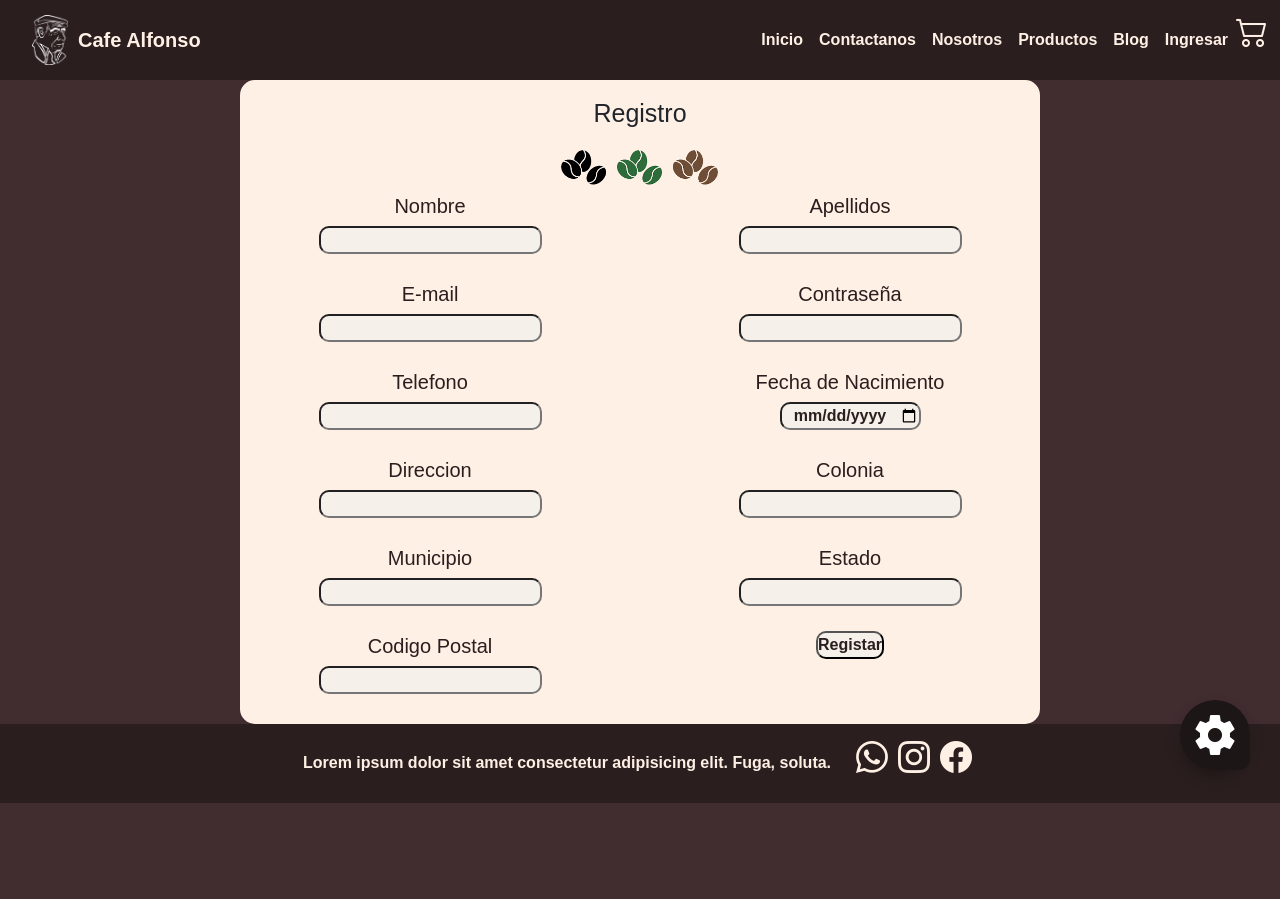
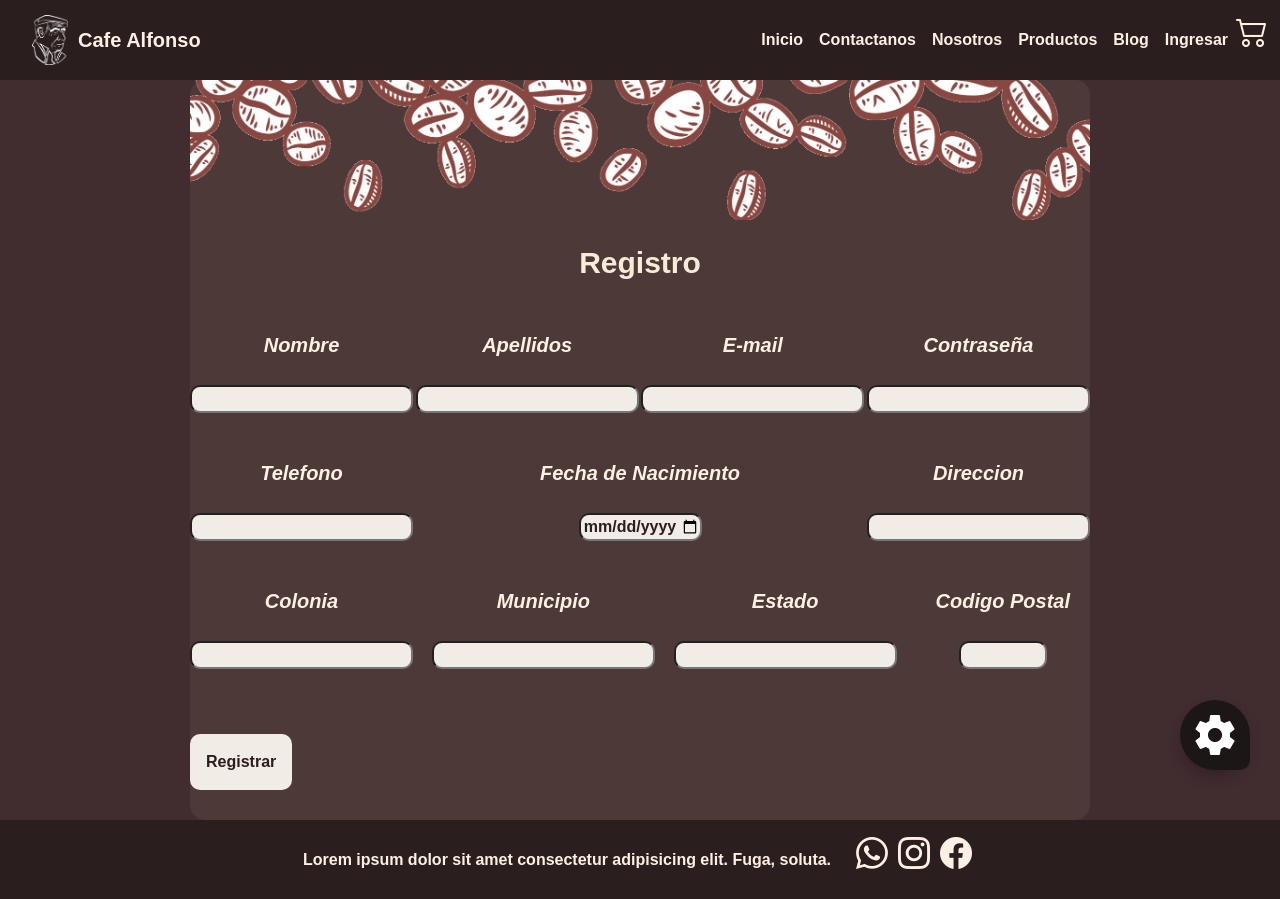
Before and after one commit to EdgarVRP/Ecommerce_CH24, a plain HTML site: page signup.html in a window 1280 px wide. Before the commit the page ends 803 px from the top, so only its background shows below. Drawn offline with nearby package versions, Linux system fonts and the light colour scheme.

Commit message:
login and signup

```diff
--- a/signup.html
+++ b/signup.html
@@ -26,57 +26,57 @@
     <div id="navbar"></div>
 
     <div class="central-div">
+        <img src="./assets/img/cafe-back.png" alt="" class="img-gra">
         <div class="title-r">Registro</div>
-        <img src="./assets/img/granos3.png" alt="" class="img-gra">
         <div class="cont">
             <form action="#">
             <div class="user">
                 <div class="inp-info">
-                    <span class="name-inp">Nombre</span>
-                    <input type="text" maxlength="15" required>
+                    <span class="name-inp"><b>Nombre</b></span>
+                    <input type="text" pattern="[A-Za-z]{4,12}" required>
                 </div>
                 <div class="inp-info">
-                    <span class="name-inp">Apellidos</span>
-                    <input type="text" required>
+                    <span class="name-inp"><b>Apellidos</b></span>
+                    <input type="text" pattern="[A-Za-z]{4,22}" required>
                 </div>
-                <div class="inp-info">
-                    <span class="name-inp">E-mail</span>
+                     <div class="inp-info">
+                    <span class="name-inp"><b>E-mail</b></span>
                     <input type="email" required>
                 </div>
                 <div class="inp-info">
-                    <span class="name-inp">Contraseña</span>
+                    <span class="name-inp"><b>Contraseña</b></span>
                     <input type="password" minlength="6" maxlength="16" required>
                 </div>
                 <div class="inp-info">
-                    <span class="name-inp">Telefono</span>
-                    <input type="tel" maxlength="10" required>
+                    <span class="name-inp"><b>Telefono</b></span>
+                    <input type="tel" maxlength="10"  pattern="[0-9]{10}" required>
                 </div>
                 <div class="inp-info">
-                    <span class="name-inp">Fecha de Nacimiento</span>
-                    <input type="date" required>
+                    <span class="name-inp"><b>Fecha de Nacimiento</b></span>
+                    <input type="date" min="1923-01-01" max="2010-12-31" required>
                 </div>
                 <div class="inp-info">
-                    <span class="name-inp">Direccion</span>
-                    <input type="text" required>
+                    <span class="name-inp"><b>Direccion</b></span>
+                    <input type="text" maxlength="30" required>
                 </div>
                 <div class="inp-info">
-                    <span class="name-inp">Colonia</span>
-                    <input type="text" required>
+                    <span class="name-inp"><b>Colonia</b></span>
+                    <input type="text" pattern="[A-Za-z]{3,15}" required>
                 </div>
                 <div class="inp-info">
-                    <span class="name-inp">Municipio</span>
-                    <input type="text" required>
+                    <span class="name-inp"><b>Municipio</b></span>
+                    <input type="text" pattern="[A-Za-z]{3,15}" required>
                 </div>
                 <div class="inp-info">
-                    <span class="name-inp">Estado</span>
-                    <input type="text" required>
+                    <span class="name-inp"><b>Estado</b></span>
+                    <input type="text" pattern="[A-Za-z]{3,15}" required>
                 </div>
                 <div class="inp-info">
-                    <span class="name-inp">Codigo Postal</span>
-                    <input type="number" maxlength="5" required>
+                    <span class="name-inp"><b>Codigo Postal</b></span>
+                    <input type="number" pattern="[0-9]{5}"  min="1" max="99999" maxlength="5" required>
                 </div>
                 <div class="inp-info">
-                    <input type="submit" value="Registar" >
+                    <input type="submit" value="Registrar" class="btn">
                 </div>
             </div>
             </form>
--- a/styles/login.css
+++ b/styles/login.css
@@ -111,7 +111,7 @@
 } */
 .buttoni{
   width:60%;
-  font-size: 20px;
+  font-size: 15px;
   font-weight: 700;
   margin: 10px 0;
   font-family: 'Ubuntu', sans-serif;
@@ -143,13 +143,15 @@
   text-align: center;
   font-size: 20px;
   padding: 10px;
+  border-radius: 10px;
+
 }
 
 .right-form a:hover{
   color:var(--secondary2);
-  border-radius: 7px;
   border-color: var(--secondary2);
   background-color:var(--primary);
+  transition: 0.7s;
 }
 
 .right-form a:active{
--- a/styles/signup.css
+++ b/styles/signup.css
@@ -43,56 +43,80 @@ body{
     align-items: center;
     flex-direction: column;
     margin: auto;
-	max-width: 800px;
+	max-width: 900px;
 	width: 100%;
 	text-align: center;
-    background-color: var(--secondary2);
+    background-color:rgba(149, 133, 102, 0.149);
 /*     padding: 25px 30px;
  */ border-radius: 15px;
     font-family: 'Ubuntu', sans-serif;
 }
 
 
-.central-div .title-r{
-    font-size: 25px;
+/* .central-div .title-r{
+    font-family: 'Ubuntu', sans-serif;
+    font-size: 35px;
     font-weight: 500;
     position: relative;
     padding: 15px;
+} */
+
+
+
+.title-r{
+    color: antiquewhite;
+    font-family: 'Ubuntu', sans-serif;
+    font-size: 30px;
+    font-weight: 700;
+    position: relative;
+    padding: 10px;
+    margin: 10px;
+}
+
+
+.name-inp{
+    font-family: 'Ubuntu', sans-serif;
+    font-style: italic;
+    color: var(--secondary2);
+    font-weight: bold;
+    font-size: 20px;
+    padding: 20px;
+
 }
 
 
 .img-gra{
-    width: 20%;
+    width: 100%;
 }
+
+
+
 
 
 .central-div form .user{
     display: flex;
     flex-wrap: wrap;
-    justify-content: space-between;
+   justify-content: space-between;
+   text-align: center;
     margin: 5px 0 5px 0;
+
 }
 
 
 form .user .inp-info{
     margin-bottom: 25px;
-    width: calc(100% / 2 - 20px);
+/*     width: calc(90% / 2 - 20px); */
 }
 
 form .inp-info span.name-inp{
     font-family: 'Ubuntu', sans-serif;
-    color: var(--primary);
+    color: var(--secondary2);
     display: block;
     font-weight: 500;
     margin-bottom: 5px;
 }
 
-.name-inp{
-    font-family: 'Ubuntu', sans-serif;
-    color: var(--primary);
-    font-weight: 800;
-    font-size: 20px;
-}
+
 
 
 .user .inp-info input{
@@ -102,6 +126,21 @@ form .inp-info span.name-inp{
     font-size: 16px;
     background-color:rgba(245, 240, 234, 0.98);
     text-align: center;
+    font-weight: bold;
+}
+
+
+.btn{
+    margin-top: 40px;
+    margin-right: 30px;
+    border-radius: 10px;
+    padding: 15px;
+    font-family: 'Ubuntu', sans-serif;
+}
+
+.btn:hover{
+    color: var(--secondary2);
+    background-color: var(--primary);
 }
 
 
@@ -110,14 +149,15 @@ form .inp-info span.name-inp{
 } */
 
 
-@media (max-width: 768px) {
-	.central-div {
+/* @media (max-width: 768px) {
+	.container {
 		max-width: 75%;
 	}
 }
 
 @media (max-width: 480px) {
-	.central-div {
+	.container {
 		max-width: 100%;
 	}
 }
+ */
```
Also changed, not shown: login.html (+2 -2 lines), assets/img/4b77ab190e6823278b35dcb68bdc01c6.jpg (added), assets/img/cafe-back.png (added), assets/img/cafeee.png (added), assets/img/fondo-granos.avif (added), assets/img/fondo-inconsútil-horizontal-con-los-granos-de-café-ilustración-del-vector-41042691.jpg (added), assets/img/hand-drawn-background-with-coffee-beans-free-vector.jpg (added), assets/img/istockphoto-464802914-612x612.jpg (added), 1 other file.
